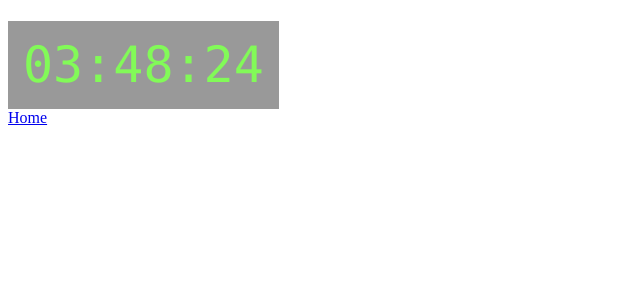
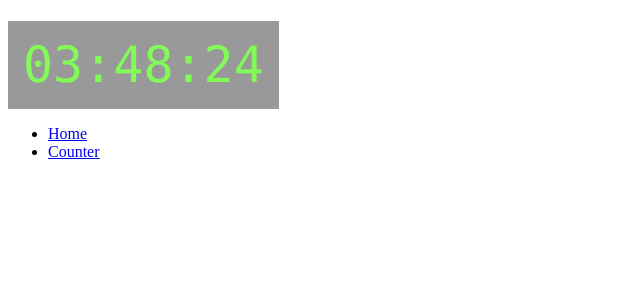
Before and after one commit to adrianmcli/test-next, a Next.js app: page /clock in a window 1280 px wide. Shown: the top 300 px of the page, without its empty margins (0-640 px from the left). Built offline with nearby package versions, Linux system fonts and the light colour scheme.

Commit message:
the pages are pretty good now

```diff
--- a/modules/clock/Page.js
+++ b/modules/clock/Page.js
@@ -6,9 +6,10 @@ const Component = ({ title, lastUpdate, light }) =>
   <div>
     <h1>{title}</h1>
     <Clock lastUpdate={lastUpdate} light={light} />
-    <nav>
-      <Link href="/"><a>Home</a></Link>
-    </nav>
+    <ul>
+      <li><Link href="/"><a>Home</a></Link></li>
+      <li><Link href="/counter"><a>Counter</a></Link></li>
+    </ul>
   </div>
 
 export default connect(state => state.clock)(Component)
--- a/pages/clock.js
+++ b/pages/clock.js
@@ -1,8 +1,14 @@
 import React from 'react'
+import Head from 'next/head'
 import ReduxProvider from '../modules/redux/ReduxProvider'
 import ClockPage from '../modules/clock/Page'
 
 export default () =>
-  <ReduxProvider>
-    <ClockPage />
-  </ReduxProvider>
+  <div>
+    <Head>
+      <title>Clock Page</title>
+    </Head>
+    <ReduxProvider>
+      <ClockPage />
+    </ReduxProvider>
+  </div>
--- a/pages/index.js
+++ b/pages/index.js
@@ -1,8 +1,12 @@
 import React from 'react'
+import Head from 'next/head'
 import Link from 'next/link'
 
 export default () =>
   <div>
+    <Head>
+      <title>Home Page</title>
+    </Head>
     <h1>Welcome to the Home page</h1>
     <ul>
       <li><Link href="/clock"><a>Clock</a></Link></li>
```
Also changed, not shown: modules/counter/Page.js (+4 -3 lines), pages/counter.js (+9 -3 lines).
